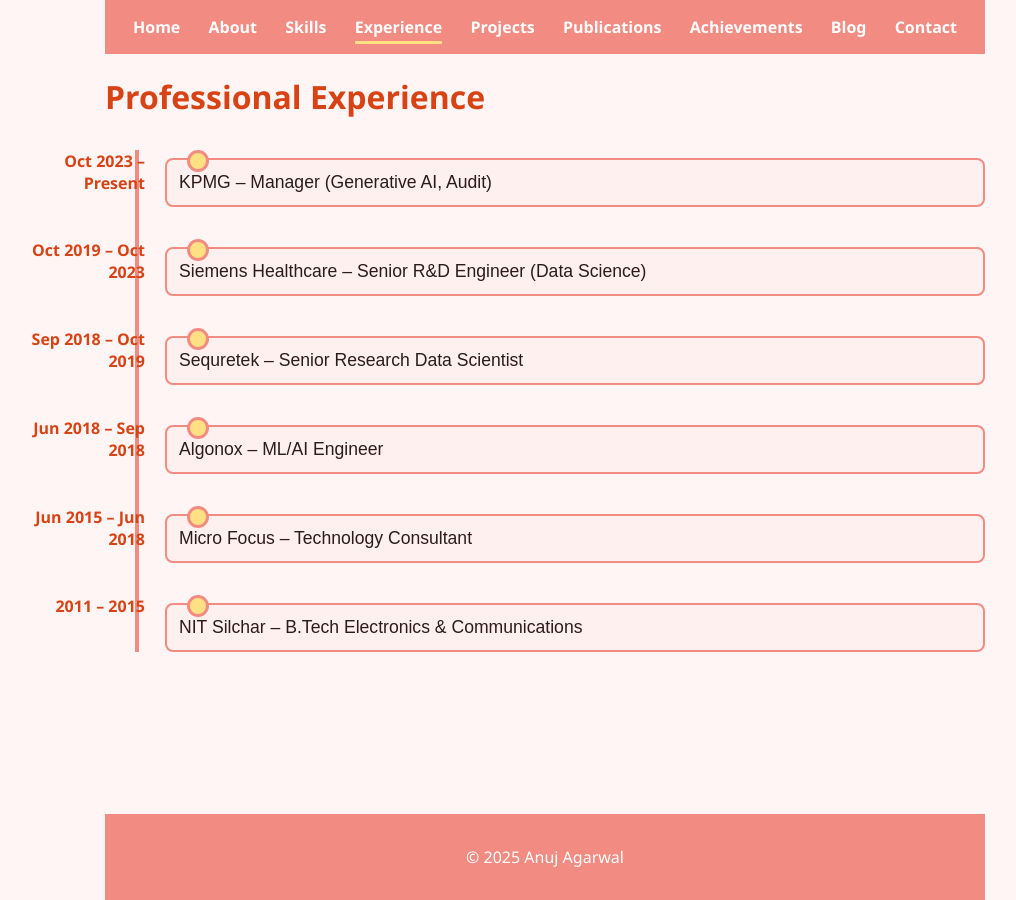
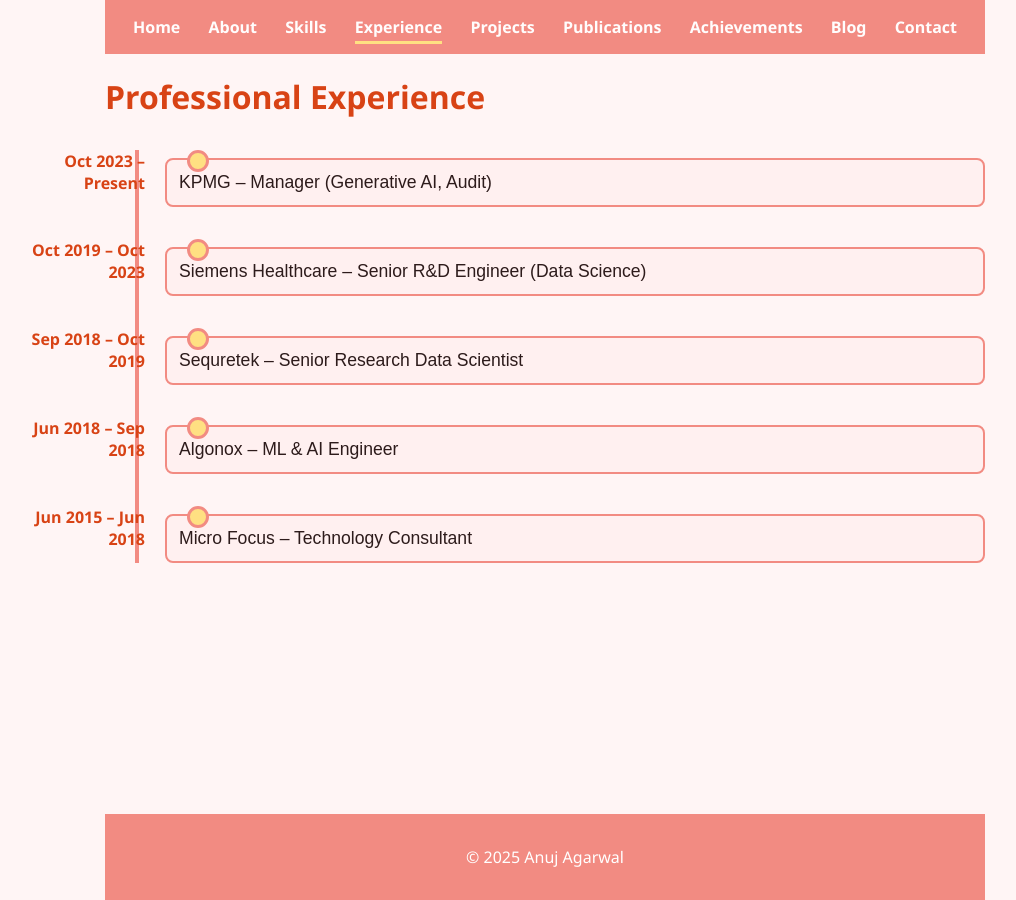
Before and after one commit to anuj-agarwal/anuj-agarwal.github.io, a Jekyll site: the page built from experience.md, in a window 1280 px wide. Shown: the whole page, without its empty margins (95-1111 px from the left). Built offline with Jekyll 4.4.1, drawn with Linux system fonts in a browser that asks for light colours.

Commit message:
Update experience.md

```diff
--- a/experience.md
+++ b/experience.md
@@ -8,96 +8,79 @@
 
 <div class="timeline">
 
-  <!-- KPMG -->
-  <div class="timeline-entry">
-    <div class="timeline-date">Oct 2023 – Present</div>
-    <button class="collapsible">KPMG – Manager (Generative AI, Audit)</button>
-    <div class="content-collapsible">
-      <ul>
-        <li>Led the integration of AI into financial audit workflows, reducing manual review time by <strong>70%</strong>.</li>
-        <li>Architected a Generative AI solution using <strong>LangChain + LangGraph</strong> for mathematical precision and error detection.</li>
-        <li>Deployed containerized APIs on <strong>Azure Kubernetes Service</strong> with human-in-the-loop review.</li>
-        <li>Mentored audit teams and drove AI adoption across multiple departments.</li>
-      </ul>
-    </div>
+<!-- KPMG -->
+<div class="timeline-entry">
+  <div class="timeline-date">Oct 2023 – Present</div>
+  <button class="collapsible">KPMG – Manager (Generative AI, Audit)</button>
+  <div class="content-collapsible">
+    <ul>
+      <li>Led the integration of AI into financial audit workflows, reducing manual review time by <strong>70%</strong>.</li>
+      <li>Architected Generative AI solutions using <strong>LangChain + LangGraph</strong> to ensure mathematical precision and error detection.</li>
+      <li>Deployed secure, containerized APIs on <strong>Azure Kubernetes Service</strong> with human-in-the-loop review.</li>
+      <li>Mentored audit teams and drove AI adoption across multiple departments.</li>
+    </ul>
   </div>
+</div>
 
-  <!-- Siemens Healthcare -->
-  <div class="timeline-entry">
-    <div class="timeline-date">Oct 2019 – Oct 2023</div>
-    <button class="collapsible">Siemens Healthcare – Senior R&D Engineer (Data Science)</button>
-    <div class="content-collapsible">
-      <ul>
-        <li>Developed a <strong>patent-pending unsupervised clustering algorithm</strong> for CT imaging protocols.</li>
-        <li>Built <strong>YOLO-based pathology detection models</strong> achieving 95% diagnostic accuracy.</li>
-        <li>Created a <strong>conditional pix2pix GAN</strong> for CT image generation in low-data settings.</li>
-        <li>Designed demand forecasting systems to optimize hospital staffing and patient care.</li>
-      </ul>
-    </div>
+<!-- Siemens -->
+<div class="timeline-entry">
+  <div class="timeline-date">Oct 2019 – Oct 2023</div>
+  <button class="collapsible">Siemens Healthcare – Senior R&D Engineer (Data Science)</button>
+  <div class="content-collapsible">
+    <ul>
+      <li>Developed a <strong>patent-pending unsupervised clustering algorithm</strong> for CT imaging protocols.</li>
+      <li>Created a <strong>conditional pix2pix GAN</strong> for CT image generation in low-data settings.</li>
+      <li>Built <strong>YOLO-based pathology detection models</strong> achieving 95% diagnostic accuracy.</li>
+      <li>Designed demand forecasting systems to optimize hospital staffing and improve patient care.</li>
+    </ul>
   </div>
+</div>
 
-  <!-- Sequretek -->
-  <div class="timeline-entry">
-    <div class="timeline-date">Sep 2018 – Oct 2019</div>
-    <button class="collapsible">Sequretek – Senior Research Data Scientist</button>
-    <div class="content-collapsible">
-      <ul>
-        <li>Developed a <strong>Managed Detection & Response MVP</strong> predicting cyber threats with 95% accuracy.</li>
-        <li>Designed a multi-model training framework to detect a wide spectrum of attacks.</li>
-      </ul>
-    </div>
+<!-- Sequretek -->
+<div class="timeline-entry">
+  <div class="timeline-date">Sep 2018 – Oct 2019</div>
+  <button class="collapsible">Sequretek – Senior Research Data Scientist</button>
+  <div class="content-collapsible">
+    <ul>
+      <li>Developed a <strong>Managed Detection & Response MVP</strong> that predicted cyber threats with 95% accuracy.</li>
+      <li>Designed a <strong>multi-model training framework</strong> to detect a wide spectrum of attacks.</li>
+    </ul>
   </div>
+</div>
 
-  <!-- Algonox -->
-  <div class="timeline-entry">
-    <div class="timeline-date">Jun 2018 – Sep 2018</div>
-    <button class="collapsible">Algonox – ML/AI Engineer</button>
-    <div class="content-collapsible">
-      <ul>
-        <li>Created a <strong>text extraction pipeline</strong> for structured data from unstructured PDFs.</li>
-        <li>Built a <strong>semantic similarity algorithm</strong> improving NLP accuracy by 75%.</li>
-      </ul>
-    </div>
+<!-- Algonox -->
+<div class="timeline-entry">
+  <div class="timeline-date">Jun 2018 – Sep 2018</div>
+  <button class="collapsible">Algonox – ML & AI Engineer</button>
+  <div class="content-collapsible">
+    <ul>
+      <li>Created a <strong>text extraction pipeline</strong> for structured data from unstructured PDFs.</li>
+      <li>Built a <strong>semantic similarity algorithm</strong> improving NLP accuracy by 75%.</li>
+    </ul>
   </div>
+</div>
 
-  <!-- Micro Focus -->
-  <div class="timeline-entry">
-    <div class="timeline-date">Jun 2015 – Jun 2018</div>
-    <button class="collapsible">Micro Focus – Technology Consultant</button>
-    <div class="content-collapsible">
-      <ul>
-        <li>Led automation projects reducing server patching time by <strong>95%</strong> across global infrastructures.</li>
-        <li>Deployed secure, scalable cloud infrastructure solutions tailored to client compliance requirements.</li>
-      </ul>
-    </div>
+<!-- Micro Focus -->
+<div class="timeline-entry">
+  <div class="timeline-date">Jun 2015 – Jun 2018</div>
+  <button class="collapsible">Micro Focus – Technology Consultant</button>
+  <div class="content-collapsible">
+    <ul>
+      <li>Led automation projects reducing server patching time by <strong>95%</strong> across global infrastructures.</li>
+      <li>Deployed secure, scalable cloud infrastructure solutions tailored to client compliance requirements.</li>
+    </ul>
   </div>
-
-  <!-- Education NIT -->
-  <div class="timeline-entry">
-    <div class="timeline-date">2011 – 2015</div>
-    <button class="collapsible">NIT Silchar – B.Tech Electronics & Communications</button>
-    <div class="content-collapsible">
-      <ul>
-        <li>Specialized in electronics and communication systems.</li>
-        <li>Participated in multiple AI & ML-related projects and research.</li>
-      </ul>
-    </div>
-  </div>
+</div>
 
 </div>
 
-<!-- Collapsible JS -->
 <script>
-  const collapsibles = document.querySelectorAll(".collapsible");
-  collapsibles.forEach(c => {
-    c.addEventListener("click", function() {
-      this.classList.toggle("active-collapsible");
-      const content = this.nextElementSibling;
-      if(content.style.display === "block") {
-        content.style.display = "none";
-      } else {
-        content.style.display = "block";
-      }
-    });
+var coll = document.getElementsByClassName("collapsible");
+for (var i = 0; i < coll.length; i++) {
+  coll[i].addEventListener("click", function() {
+    this.classList.toggle("active-collapsible");
+    var content = this.nextElementSibling;
+    content.style.display = (content.style.display === "block") ? "none" : "block";
   });
+}
 </script>
```
